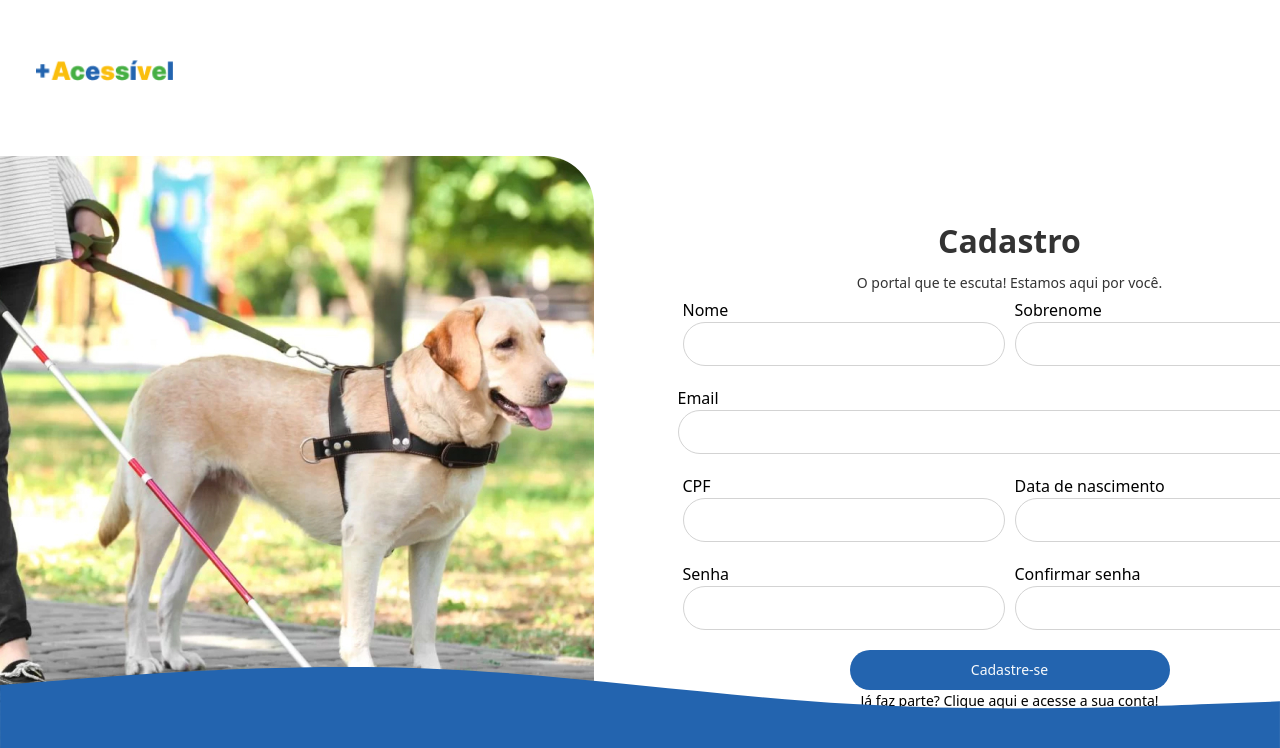
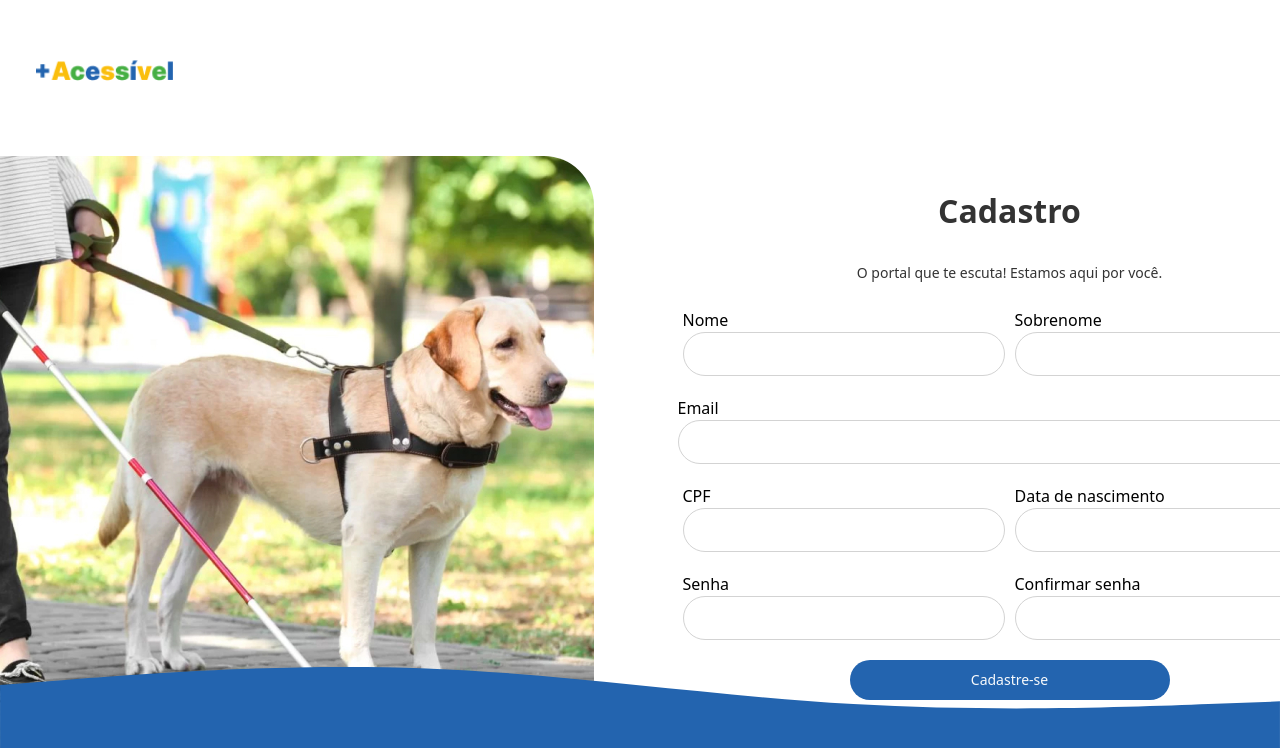
Before and after one commit to christianlsb/acessivel-web-2024-pa, a Next.js app: page /register in a window 1280 px wide. Shown: the top 748 px of the page. Built offline with nearby package versions, Linux system fonts and the light colour scheme.

Commit message:
feat: Adjust margins in Register module CSS

```diff
--- a/styles/Register.module.css
+++ b/styles/Register.module.css
@@ -34,12 +34,14 @@
   display: block;
   font-size: 14px;
   text-align: center;
+  margin: 20px 0px;
 }
 
 .contentForm a {
   display: block;
   font-size: 14px;
   text-align: center;
+  margin-top: 20px;
 }
 
 .field {
```
